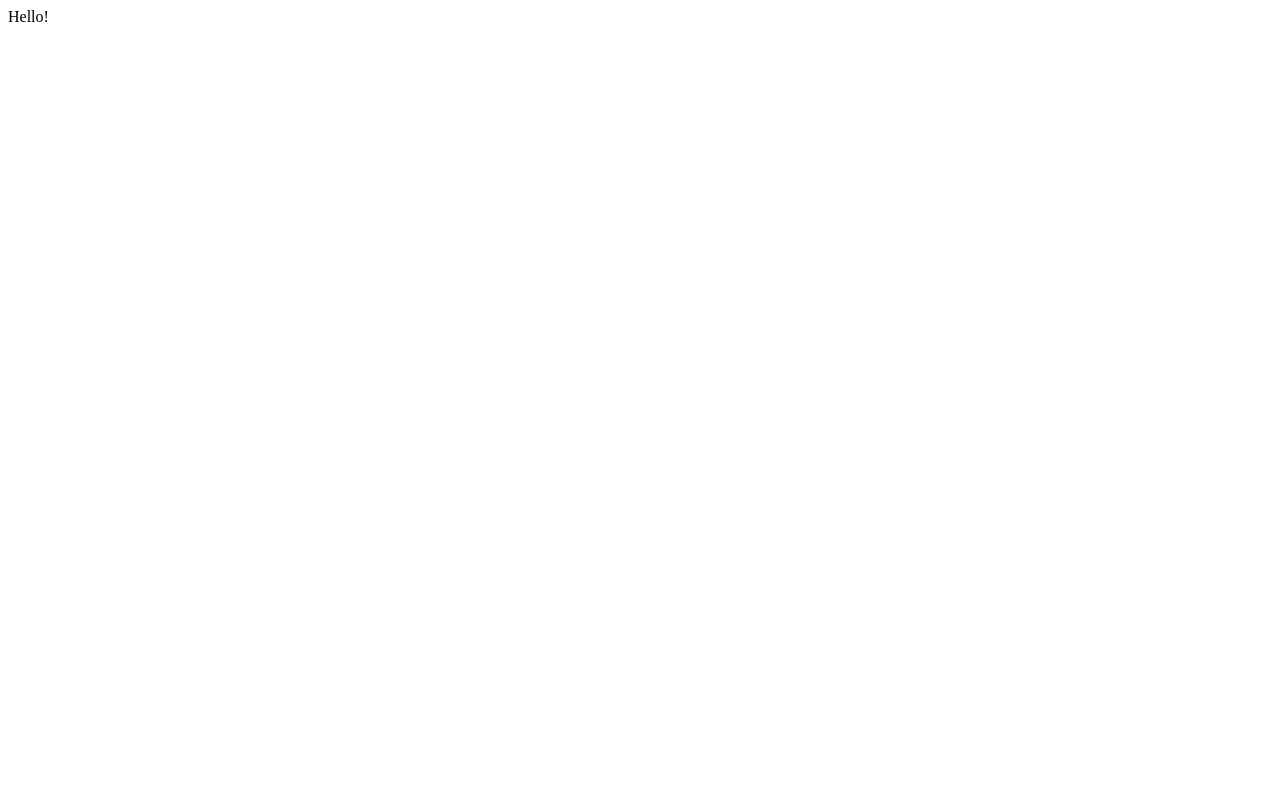
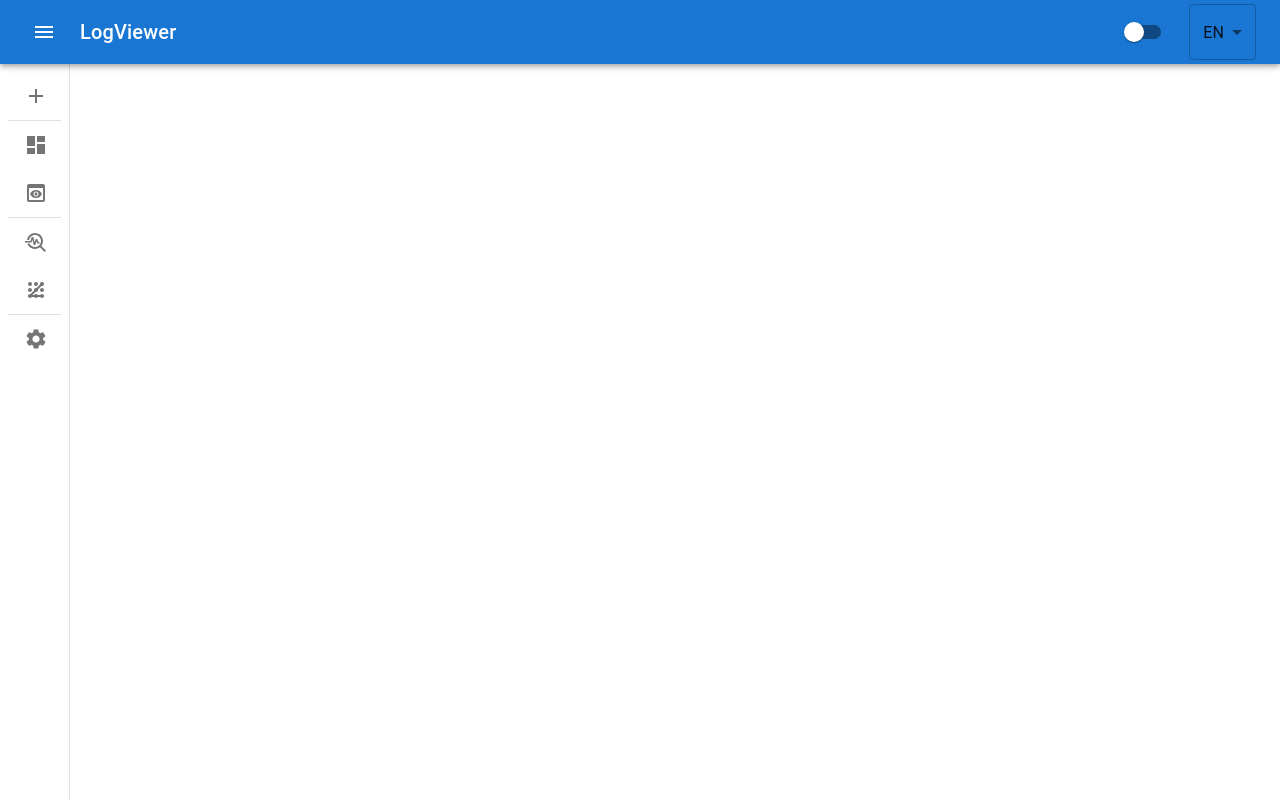
Before and after one commit to vl-efimov/log-viewer, a React (Vite) app in the folder log-viewer-front/: page / in a window 1280 px wide. Built offline with nearby package versions, Linux system fonts and the light colour scheme.

Commit message:
Added Header and Sidebar

```diff
--- a/log-viewer-front/src/App.tsx
+++ b/log-viewer-front/src/App.tsx
@@ -1,7 +1,8 @@
+import MainLayout from './layouts/MainLayout';
 
 export default function App() {
 
   return (
-    <span>Hello!</span>
+    <MainLayout />
   );
 }
--- /dev/null
+++ b/log-viewer-front/src/components/Header.tsx
@@ -0,0 +1,65 @@
+import { AppBar, Toolbar, IconButton, Typography, Switch, Select, MenuItem } from '@mui/material';
+import MenuIcon from '@mui/icons-material/Menu';
+import MenuOpenIcon from '@mui/icons-material/MenuOpen';
+import { useState } from 'react';
+
+interface HeaderProps {
+    isSidebarOpen: boolean;
+    toggleSidebar: () => void;
+}
+
+const Header: React.FC<HeaderProps> = ({ isSidebarOpen, toggleSidebar }) => {
+    const [isDarkTheme, setDarkTheme] = useState(false);
+    const [locale, setLocale] = useState('en');
+
+    const toggleTheme = () => setDarkTheme(!isDarkTheme);
+    const handleLocaleChange = (event: React.ChangeEvent<{ value: unknown }>) => setLocale(event.target.value as string);
+
+    return (
+        <AppBar
+            position='fixed'
+            sx={{
+                zIndex: (theme) => theme.zIndex.drawer + 1
+            }}
+        >
+            <Toolbar>
+                <IconButton
+                    sx={{
+                        marginRight: 2,
+                    }}
+                    color="inherit"
+                    aria-label="menu"
+                    onClick={toggleSidebar}
+                >
+                    {isSidebarOpen ? <MenuOpenIcon /> : <MenuIcon />}
+                </IconButton>
+                <Typography
+                    sx={{
+                        flexGrow: 1,
+                    }}
+                    variant="h6"
+                >
+                    LogViewer
+                </Typography>
+                <IconButton
+                    sx={{
+                        marginRight: 1,
+                    }}
+                    color="inherit"
+                    onClick={toggleTheme}
+                >
+                    <Switch checked={isDarkTheme} />
+                </IconButton>
+                <Select
+                    value={locale}
+                    onChange={handleLocaleChange}
+                >
+                    <MenuItem value="en">EN</MenuItem>
+                    <MenuItem value="ru">RU</MenuItem>
+                </Select>
+            </Toolbar>
+        </AppBar>
+    );
+}
+
+export default Header;
--- /dev/null
+++ b/log-viewer-front/src/components/Sidebar.tsx
@@ -0,0 +1,138 @@
+import { Drawer, List, ListItemIcon, ListItemText, Toolbar, Box, ListItemButton, Divider } from '@mui/material';
+import AddIcon from '@mui/icons-material/Add';
+import DashboardIcon from '@mui/icons-material/Dashboard';
+import PreviewIcon from '@mui/icons-material/Preview';
+import TroubleshootIcon from '@mui/icons-material/Troubleshoot';
+import PatternIcon from '@mui/icons-material/Pattern';
+import SettingsIcon from '@mui/icons-material/Settings';
+import { useEffect, useState } from 'react';
+
+interface SidebarProps {
+    isSidebarOpen: boolean;
+}
+
+const Sidebar: React.FC<SidebarProps> = ({ isSidebarOpen }) => {
+    const [isRendered, setIsRendered] = useState(isSidebarOpen);
+
+    useEffect(() => {
+        if (isSidebarOpen) {
+            setIsRendered(true);
+        } else {
+            const timeout = setTimeout(() => setIsRendered(false), 300);
+            return () => clearTimeout(timeout);
+        }
+    }, [isSidebarOpen]);
+
+    return (
+        <Drawer
+            variant="permanent"
+            sx={{
+                width: isSidebarOpen ? 240 : 70,
+                flexShrink: 0,
+                transition: 'width 0.3s ease',
+                '& .MuiDrawer-paper': {
+                    width: isSidebarOpen ? 240 : 70,
+                    boxSizing: 'border-box',
+                    display: 'flex',
+                    flexDirection: 'column',
+                    transition: 'width 0.3s ease',
+                },
+            }}
+        >
+            <Toolbar />
+            <Box
+                sx={{
+                    overflow: 'auto',
+                    paddingX: 1,
+                }}
+            >
+                <List>
+                    <ListItemButton
+                        sx={{
+                            borderRadius: 1,
+                            overflow: 'hidden',
+                            whiteSpace: 'nowrap',
+                            height: '48px',
+                        }}
+                    >
+                        <ListItemIcon>
+                            <AddIcon />
+                        </ListItemIcon>
+                        {isRendered && <ListItemText primary="Add new logs" />}
+                    </ListItemButton>
+                    <Divider />
+                    <ListItemButton
+                        sx={{
+                            borderRadius: 1,
+                            overflow: 'hidden',
+                            whiteSpace: 'nowrap',
+                            height: '48px',
+                        }}
+                    >
+                        <ListItemIcon>
+                            <DashboardIcon />
+                        </ListItemIcon>
+                        {isRendered && <ListItemText primary="Dashboard" />}
+                    </ListItemButton>
+                    <ListItemButton
+                        sx={{
+                            borderRadius: 1,
+                            overflow: 'hidden',
+                            whiteSpace: 'nowrap',
+                            height: '48px',
+                        }}
+                    >
+                        <ListItemIcon>
+                            <PreviewIcon />
+                        </ListItemIcon>
+                        {isRendered && <ListItemText primary="View logs" />}
+                    </ListItemButton>
+                    <Divider />
+                    <ListItemButton
+                        sx={{
+                            borderRadius: 1,
+                            overflow: 'hidden',
+                            whiteSpace: 'nowrap',
+                            height: '48px',
+                        }}
+                    >
+                        <ListItemIcon>
+                            <TroubleshootIcon />
+                        </ListItemIcon>
+                        {isRendered && <ListItemText primary="Anomaly Search" />}
+                    </ListItemButton>
+                    <ListItemButton
+                        sx={{
+                            borderRadius: 1,
+                            overflow: 'hidden',
+                            whiteSpace: 'nowrap',
+                            height: '48px',
+                        }}
+                    >
+                        <ListItemIcon>
+                            <PatternIcon />
+                        </ListItemIcon>
+                        {isRendered && <ListItemText primary="Common patterns" />}
+                    </ListItemButton>
+
+                    <Divider />
+                    <ListItemButton
+                        sx={{
+                            borderRadius: 1,
+                            overflow: 'hidden',
+                            whiteSpace: 'nowrap',
+                            height: '48px',
+                        }}
+                    >
+                        <ListItemIcon>
+                            <SettingsIcon />
+                        </ListItemIcon>
+                        {isRendered && <ListItemText primary="Settings" />}
+                    </ListItemButton>
+                </List>
+            </Box>
+        </Drawer>
+    );
+}
+
+export default Sidebar;
--- /dev/null
+++ b/log-viewer-front/src/layouts/MainLayout.tsx
@@ -0,0 +1,24 @@
+import { Box } from '@mui/material';
+import Header from '../components/Header';
+import Sidebar from '../components/Sidebar';
+import { useState } from 'react';
+
+export default function MainLayout () {
+    const [isSidebarOpen, setSidebarOpen] = useState(false);
+    const toggleSidebar = () => {
+        console.log('Sidebar toggled:', !isSidebarOpen);
+        setSidebarOpen(!isSidebarOpen)
+    };
+
+    return (
+        <Box sx={{ display: 'flex' }}>
+            <Header
+                isSidebarOpen={isSidebarOpen}
+                toggleSidebar={toggleSidebar}
+            />
+            <Sidebar
+                isSidebarOpen={isSidebarOpen}
+            />
+        </Box>
+    );
+}
```
